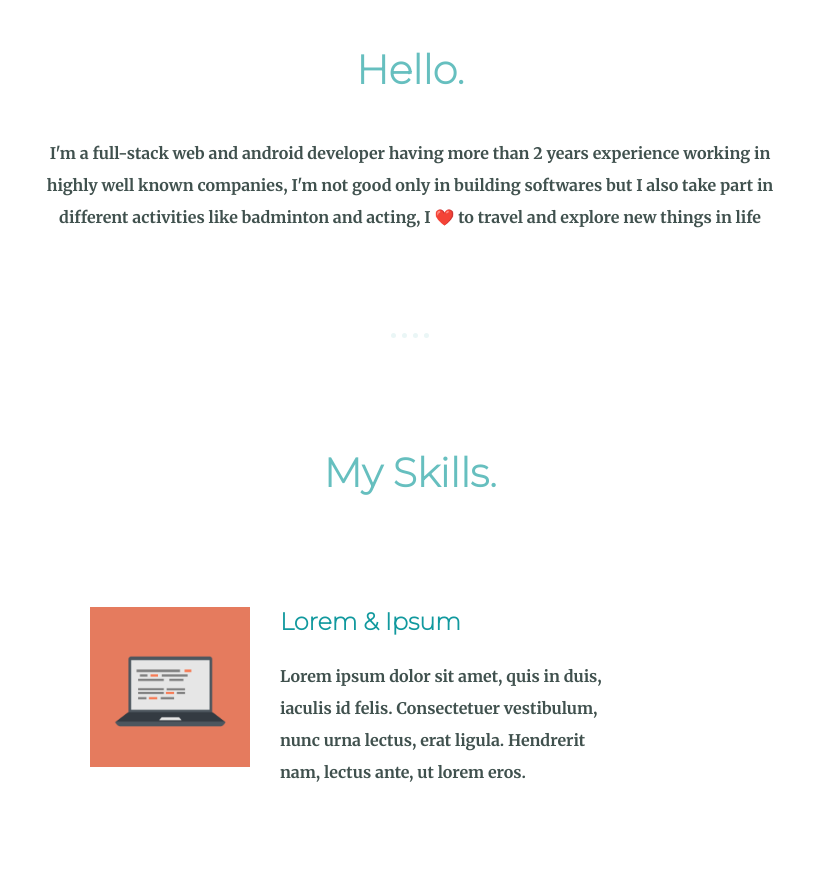
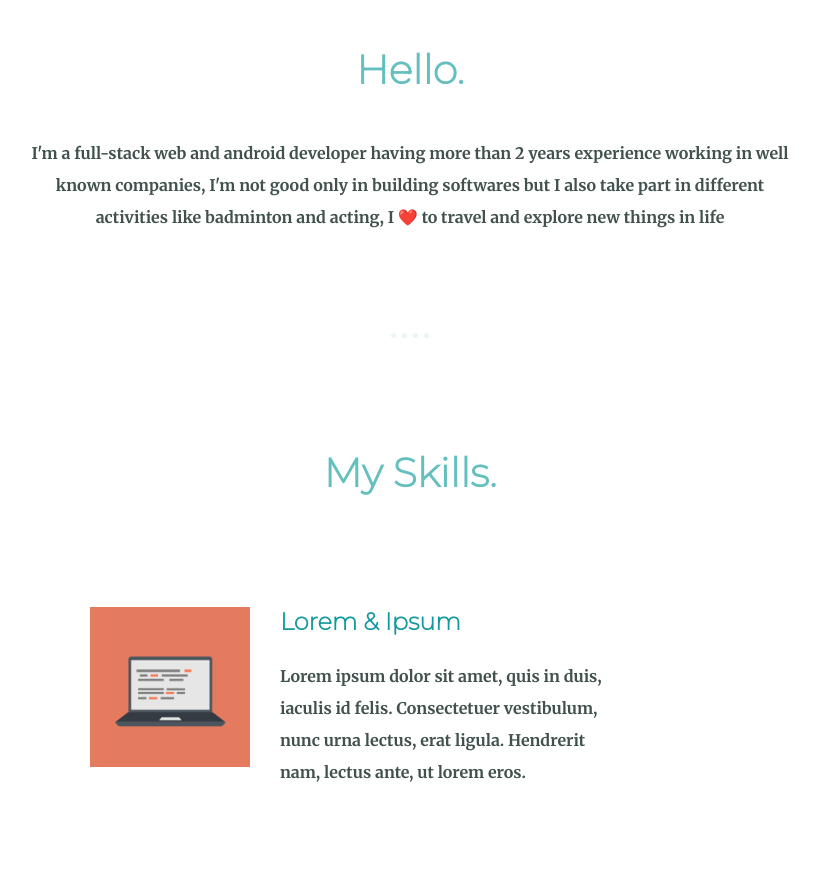
Before and after one commit to MajidAli2006/majidSecondWebsite, a plain HTML site: page index.html in a window 1280 px wide. Shown: the part 1001-1886 px from the top of the page, without its empty margins (230-1050 px from the left). Drawn offline with Linux system fonts and the light colour scheme.

Commit message:
Update index.html

```diff
--- a/index.html
+++ b/index.html
@@ -28,7 +28,7 @@
     <div class="profile">
       <img class="myProfile" src="images/profile.png" alt="">
       <h2><strong>Hello.</strong></h2>
-      <p>I'm a full-stack web and android developer having more than 2 years experience working in highly well known companies, I'm not good only in building softwares
+      <p>I'm a full-stack web and android developer having more than 2 years experience working in well known companies, I'm not good only in building softwares
       but I also take part in different activities like badminton and acting, I ❤️ to travel and explore new things in life </p>
     </div>
     <hr >
```
